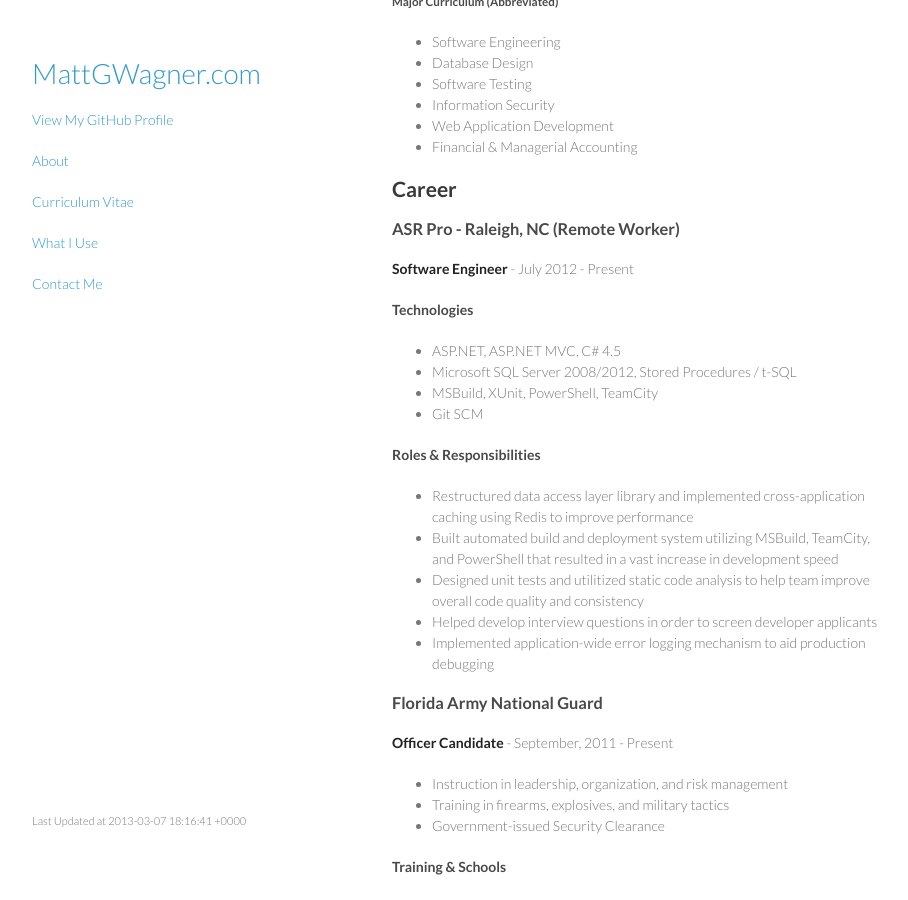
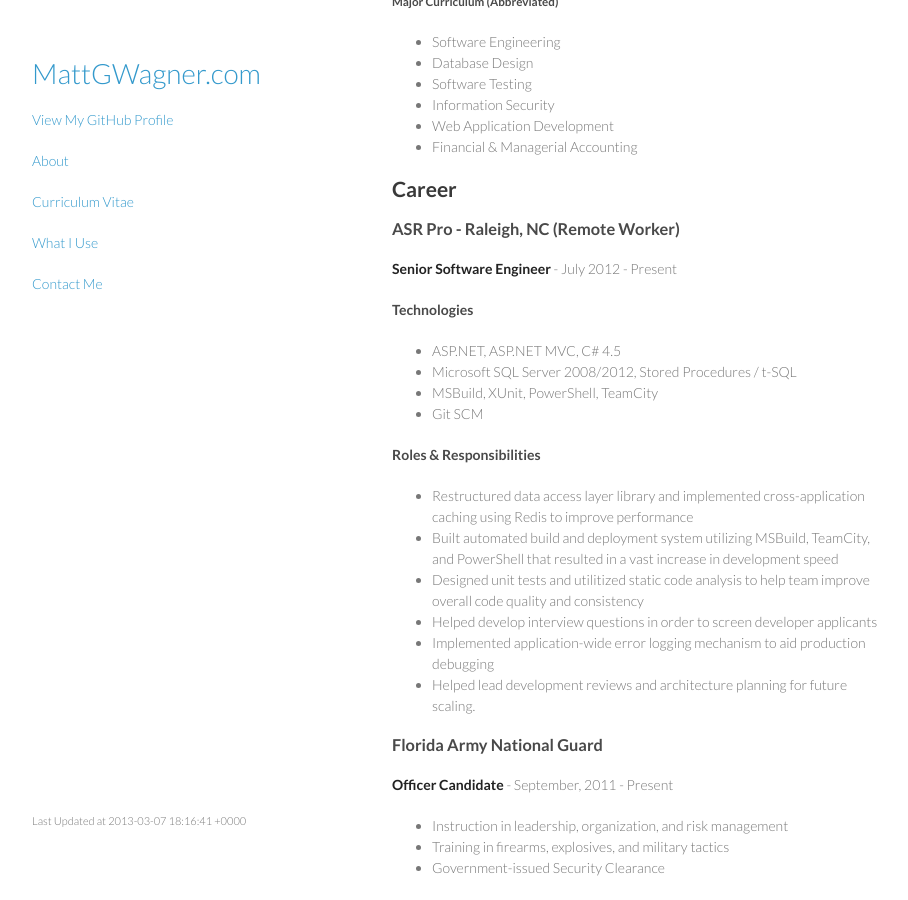
Before and after one commit to mattgwagner/mattgwagner, a Jekyll site: the page built from cv.md, in a window 1280 px wide and 900 px high, scrolled down 804 px. Shown: the whole window, without its empty margins (178-1086 px from the left). Built offline with Jekyll 4.4.1, drawn with Linux system fonts in a browser that asks for light colours.

Commit message:
Updated job title.

```diff
--- a/cv.md
+++ b/cv.md
@@ -49,7 +49,7 @@ Intermural Crew Team - 2005
 ## Career
 
 ### ASR Pro - Raleigh, NC (Remote Worker)
-**Software Engineer** - July 2012 - Present
+**Senior Software Engineer** - July 2012 - Present
 
 #### Technologies
 
@@ -65,6 +65,7 @@ Intermural Crew Team - 2005
 * Designed unit tests and utilitized static code analysis to help team improve overall code quality and consistency
 * Helped develop interview questions in order to screen developer applicants
 * Implemented application-wide error logging mechanism to aid production debugging
+* Helped lead development reviews and architecture planning for future scaling.
 
 ### Florida Army National Guard
 **Officer Candidate** - September, 2011 - Present
```
